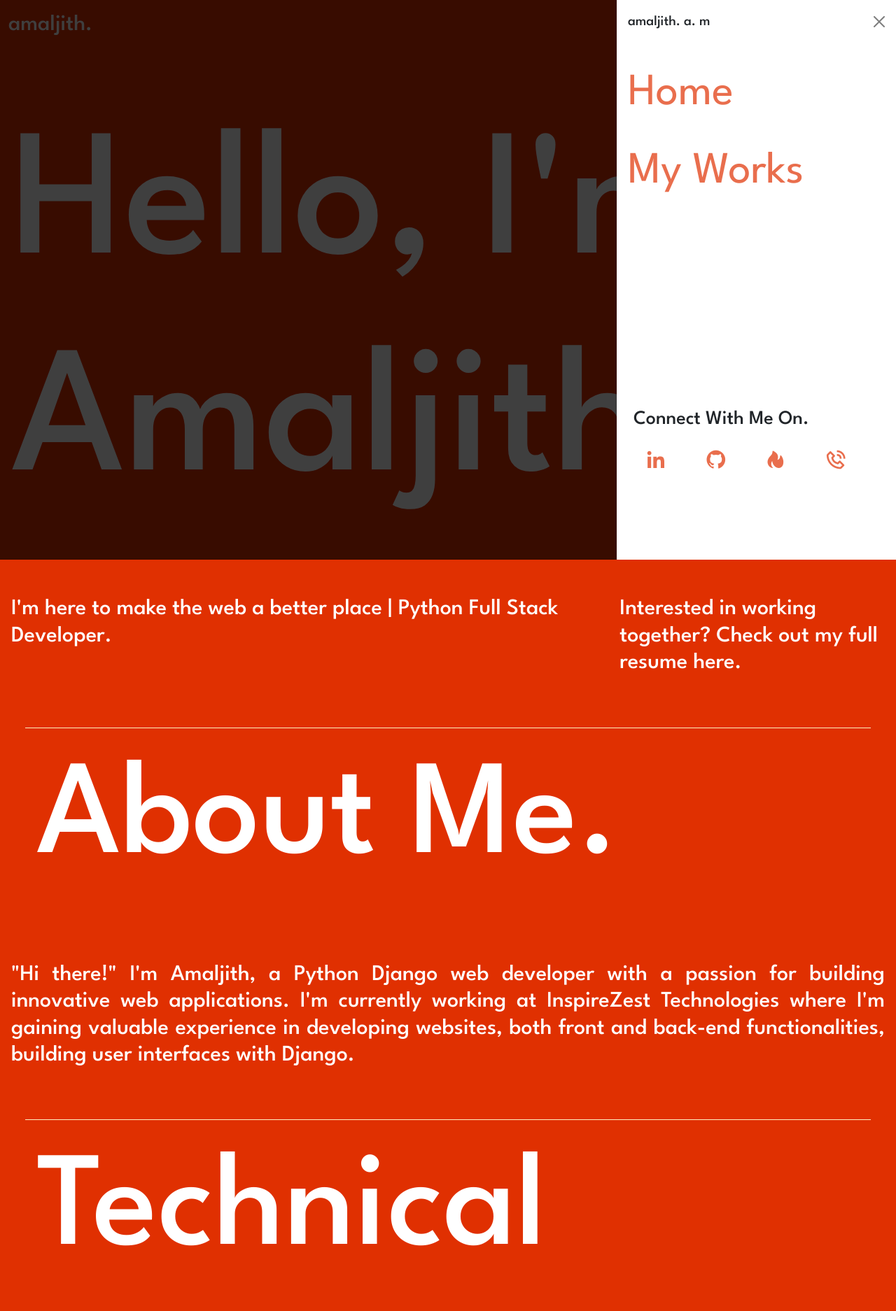
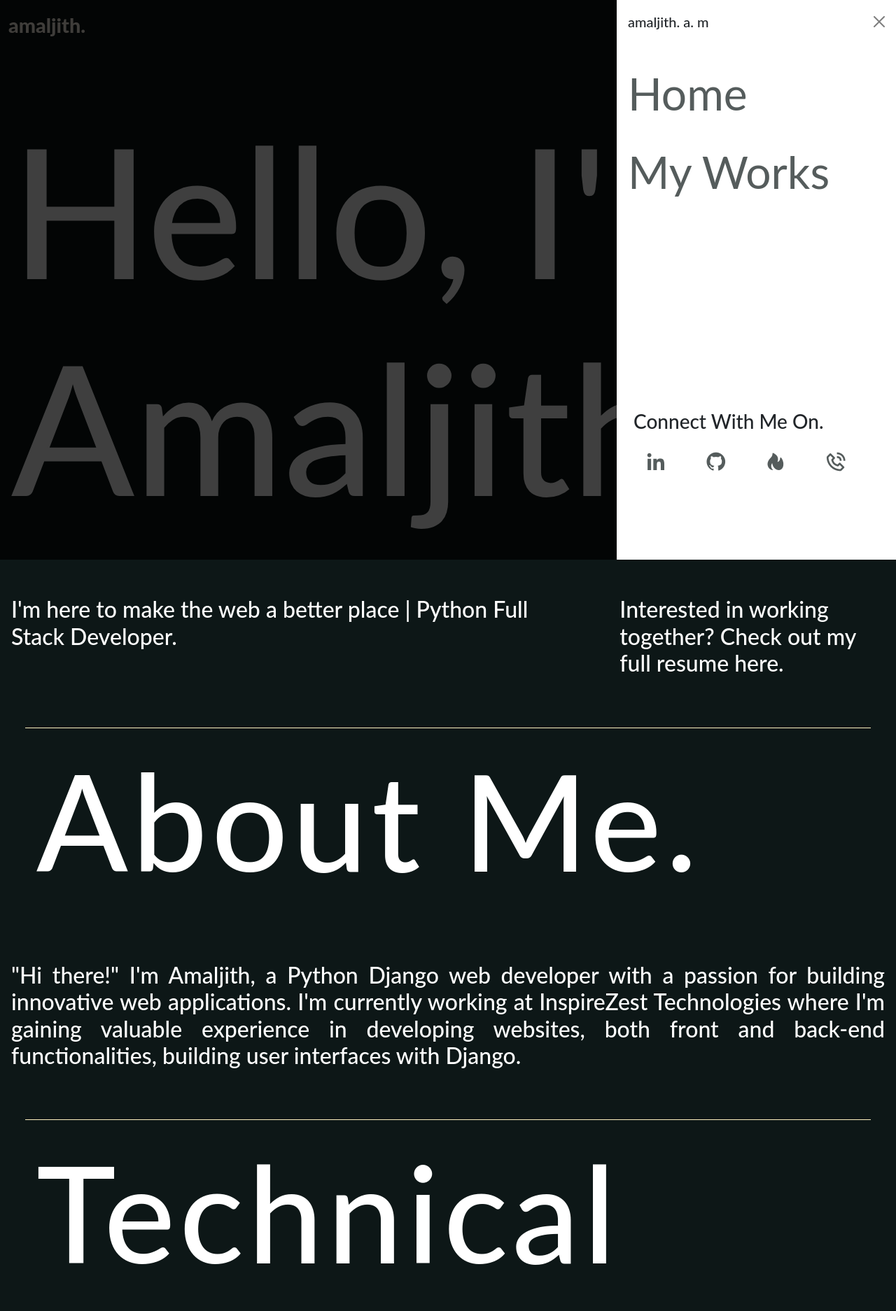
Before and after one commit to amal-jith/myPortfolio, a Flask app: page / in a window 1280 px wide, after a click that opens the changed part. Shown: the top 1874 px of the page at 70% size. Run offline with Flask 3, Linux system fonts and the light colour scheme.

Commit message:
Update style.css

```diff
--- a/static/css/style.css
+++ b/static/css/style.css
@@ -15,7 +15,7 @@ html {
     margin: 0;
     padding: 0;
     box-sizing: border-box;
-    font-family: "League Spartan", sans-serif;
+    font-family: "Lato", sans-serif;
 }
 /**scroll top**/
 #myBtn {
@@ -44,12 +44,17 @@ html {
 
 body{
     height: auto;
-    background: rgba(224, 48, 1, 1);
-    cursor: url('/static/images/icons8-3d-pointer-48.png'), auto;
+    /*background: rgba(224, 48, 1, 1);*/
+    background: rgba(13, 23, 23, 1);
+    /*cursor: url('/static/images/icons8-3d-pointer-48.png'), auto;*/
 }
 
-:hover{
+/*:hover{
     cursor: url('/static/images/icons8-3d-pointer-48.png'), auto;
+}*/
+
+.mainTitle{
+    font-size: clamp(2rem, -2.3333rem + 23.1111vw, 17rem);
 }
 
 h1{
@@ -57,7 +62,9 @@ h1{
 }
 
 .navTitle{
-    font-size: clamp(1rem, -1.5rem + 8vw, 2rem);
+    font-size: clamp(1rem, -1.5rem + 8vw, 1.8rem);
+    color: rgba(255, 245, 234, 1);
+    font-weight: 800;
 }
 
 .header{
@@ -77,10 +84,12 @@ h1{
 
 .cardName{
    font-size: clamp(2rem, -2.3333rem + 23.1111vw, 12rem);
+   letter-spacing: 6px;
+
 }
 
 .skillCard{
-    border: 2px solid #fff !important;
+    border: 2px solid rgba(255, 245, 234, 1); !important;
     transition: transform 0.2s ease-in-out;
 
 }
@@ -90,7 +99,7 @@ h1{
 
 .workCard{
     border-top: 0;
-    border-bottom: 2px solid #fff !important;
+    border-bottom: 2px solid rgba(255, 245, 234, 1) !important;
     border-left: 0;
     border-right: 0;
     transition: transform 0.2s ease-in-out;
@@ -101,12 +110,16 @@ h1{
 }
 
 a{
+    color: rgba(255, 245, 234, 1);
     text-decoration: none !important;
+}
+a:hover{
+    color: rgba(255, 245, 234, 1);
 }
 
 
 .connectCard{
-    border: 2px solid #fff !important;
+    border: 2px solid rgba(255, 245, 234, 1) !important;
     transition: transform 0.2s ease-in-out;
 }
 
@@ -136,27 +149,27 @@ a{
 }
 
 .navLink{
-    color: rgba(224, 48, 1, 0.7) !important;
+    color: rgba(13, 23, 23, 0.7) !important;
     font-size: 4rem;
     transition: color 0.8s ease-in-out;
 }
 
 .navLink:hover{
-    color: rgba(224, 48, 1, 1) !important;
+    color: rgba(13, 23, 23, 1) !important;
 }
 
 .socialLink{
-    color: rgba(224, 48, 1, 0.7) !important;
+    color: rgba(13, 23, 23, 0.7) !important;
     font-size: 2rem;
     transition: color 0.8s ease-in-out;
 }
 
 .socialLink:hover{
-    color: rgba(224, 48, 1, 1) !important;
+    color: rgba(13, 23, 23, 1) !important;
 }
 
 .myWorkCard{
-    border: 2px solid #fff !important;
+    border: 2px solid rgba(255, 245, 234, 1) !important;
     transition: transform 0.2s ease-in-out;
 
 }
```
